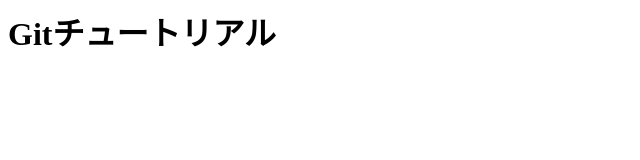
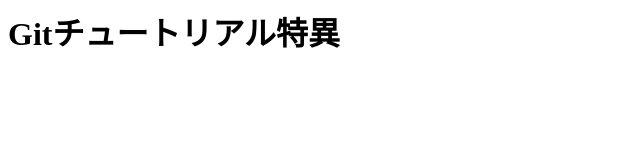
Before and after one commit to shinchan2929/git_tutorial, a plain HTML site: page index.html in a window 1280 px wide. Shown: the whole page, without its empty margins (0-640 px from the left). Drawn offline with Linux system fonts and the light colour scheme.

Commit message:
initial commit

```diff
--- a/index.html
+++ b/index.html
@@ -1 +1 @@
-<h1>Gitチュートリアル</h1>
+<h1>Gitチュートリアル特異</h1>
```
